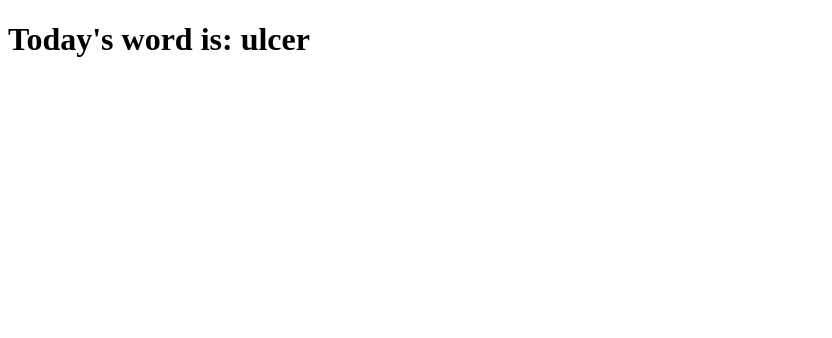
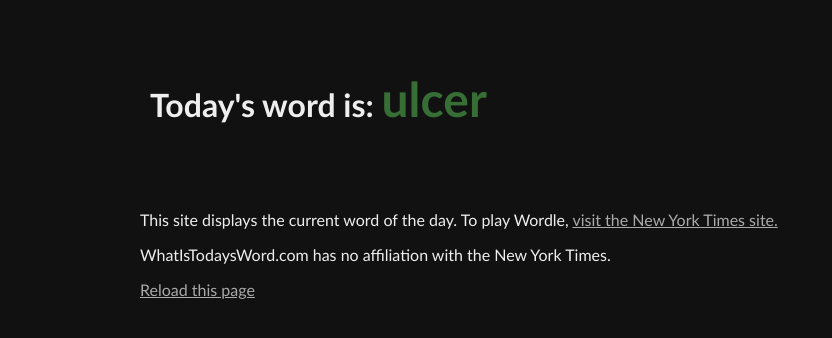
Before and after one commit to andrewklepel/andrewklepel.github.io, a plain HTML site: page index.html in a window 1280 px wide. Shown: the whole page, without its empty margins (0-832 px from the left). Drawn offline with Linux system fonts and the light colour scheme.

Commit message:
making the page a bit prettier

```diff
--- a/index.html
+++ b/index.html
@@ -5,10 +5,44 @@
         <meta name="viewport" content="width=device-width, initial-scale=1.0">
         <meta http-equiv="X-UA-Compatible" content="ie=edge">
         <title>What's the word?</title>
-        <link rel="stylesheet" href="style.css">
+        <style>
+            body {
+                font-family: 'Trebuchet MS', 'Lucida Sans Unicode', 'Lucida Grande', 'Lucida Sans', Arial, sans-serif;
+                background-color: #111111;
+                color: #eeeeee;
+            }
+
+            a {
+                color: #aaaaaa;
+            }
+
+            h1 {
+                margin: 10px;
+            }
+            .container {
+                max-width: 1000px;
+                width: 80%;
+                margin: auto;
+                padding: 10px;
+                margin-top: 50px;
+            }
+
+            .dailyWord {
+                color: #376e35;
+                font-size: 3rem;
+            }
+        </style>
     </head>
     <body>
-        <h1>Today's word is: <span class="js-dailyWord"></span></h1>
+        <div class="container">
+            <h1>Today's word is: <span class="dailyWord js-dailyWord"></span></h1>
+            <br/>
+            <br/>
+            <br/>
+            <p>This site displays the current word of the day. To play Wordle, <a href="https://www.nytimes.com/games/wordle/index.html">visit the New York Times site.</a></p>
+            <p>WhatIsTodaysWord.com has no affiliation with the New York Times.</p>
+            <p><a href="javascript:window.location.reload(true)">Reload this page</a></p>
+        </div>
     </body>
     <script type="text/javascript">
         var wordList = [
```
